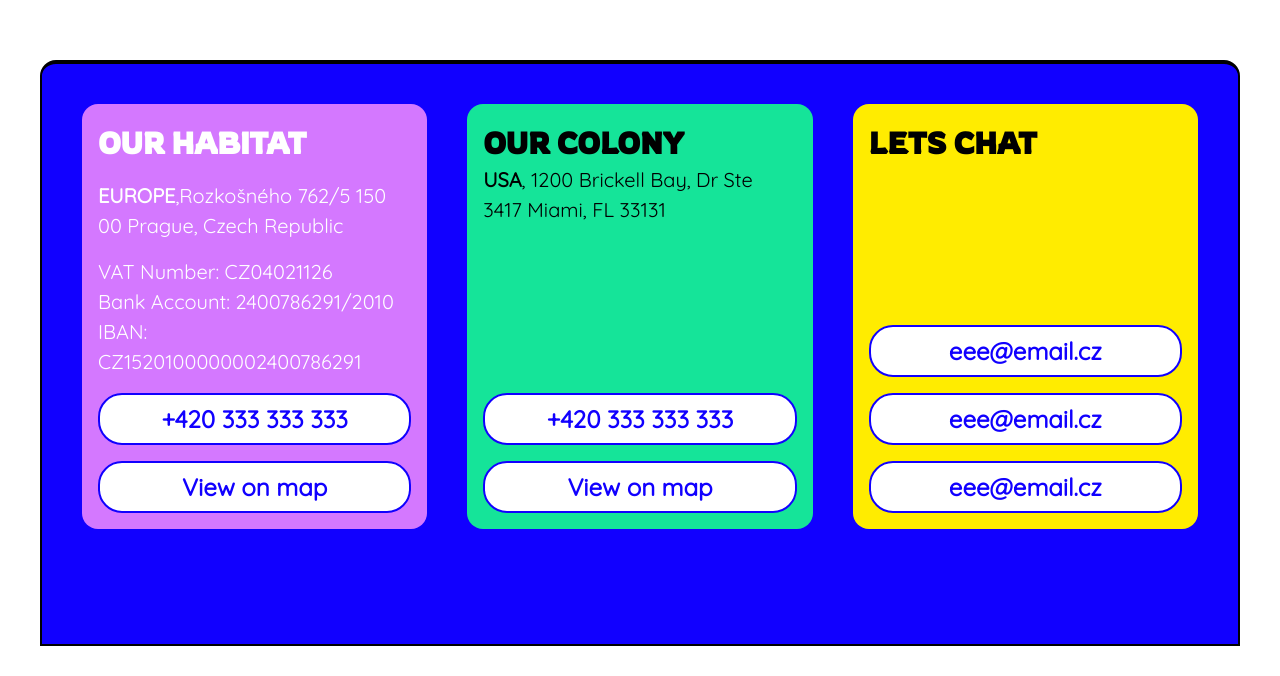
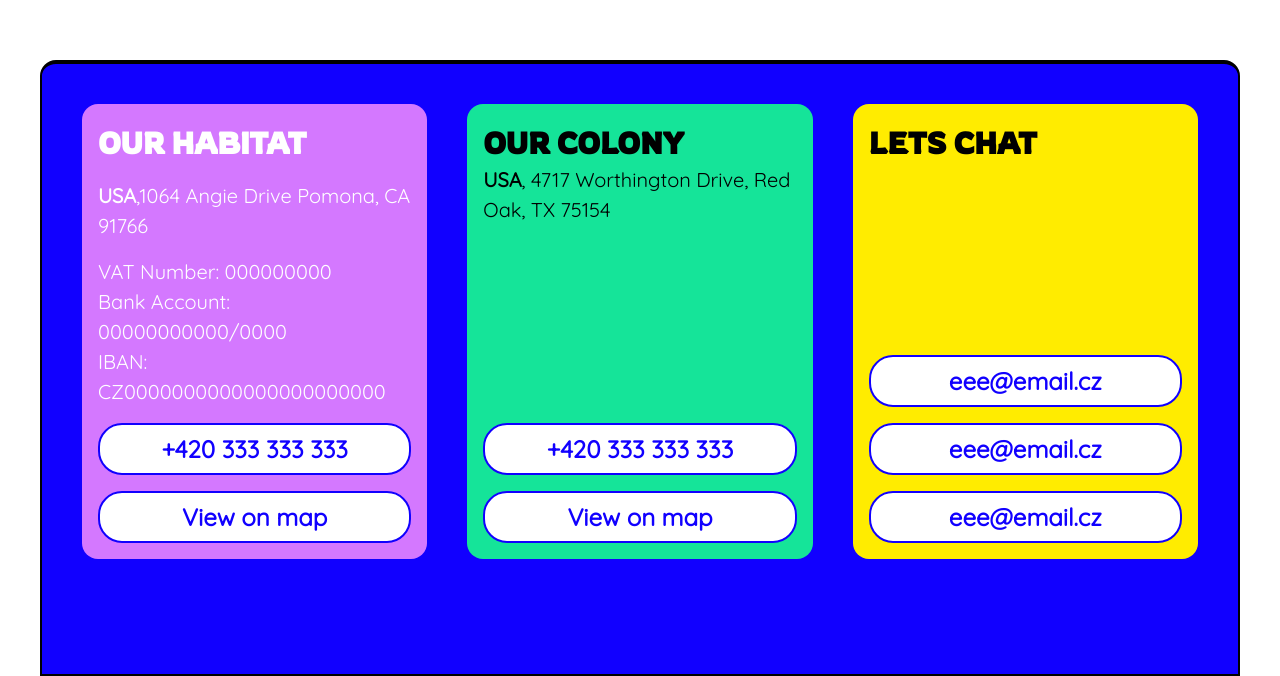
Before and after one commit to jindrahabarta/gsap, a Next.js app: page /gsap in a window 1280 px wide. Shown: the part 780-1456 px from the top of the page. Before the commit the page ends 1426 px from the top, so only its background shows below. Built offline with nearby package versions, Linux system fonts and the light colour scheme; what @designbycode/tailwindcss-text-stroke would draw is missing.

Commit message:
first commit

```diff
--- a/src/app/_globalComponents/Footer.tsx
+++ b/src/app/_globalComponents/Footer.tsx
@@ -11,14 +11,14 @@ const Footer = () => {
 
                         <div>
                             <p>
-                                <span className="font-bold">EUROPE</span>
-                                ,Rozkošného 762/5 150 00 Prague, Czech Republic
+                                <span className="font-bold">USA</span>
+                                ,1064 Angie Drive Pomona, CA 91766
                             </p>
                         </div>
                         <p>
-                            VAT Number: CZ04021126 <br />
-                            Bank Account: 2400786291/2010 <br />
-                            IBAN: CZ1520100000002400786291
+                            VAT Number: 000000000 <br />
+                            Bank Account: 00000000000/0000 <br />
+                            IBAN: CZ0000000000000000000000
                         </p>
                         <Link href="tel:222333333">
                             <Button className="w-full">
@@ -45,8 +45,8 @@ const Footer = () => {
                         <div>
                             <h2>our colony</h2>
                             <p>
-                                <span className=" font-bold">USA</span>, 1200
-                                Brickell Bay, Dr Ste 3417 Miami, FL 33131
+                                <span className=" font-bold">USA</span>, 4717
+                                Worthington Drive, Red Oak, TX 75154
                             </p>
                         </div>
 
--- a/src/app/_globalComponents/NavBar.tsx
+++ b/src/app/_globalComponents/NavBar.tsx
@@ -14,14 +14,11 @@ import useInitMainPage from '../_utils/useInitMainPage'
 const NavBar = () => {
     const path = usePathname()
 
-    // path === '/' && useInitMainPage()
-
     useEffect(() => {
         //inicializace LAYOUT Věcí
         useInitAnim(path)
 
         //inicializace Main page
-
         path === '/' && useInitMainPage()
     }, [path])
 
@@ -80,7 +77,7 @@ const NavBar = () => {
     }
 
     return (
-        <nav className=" flex items-center justify-between px-8 py-4 fixed w-full select-none z-40 navBar">
+        <nav className=" flex items-center justify-between px-8 py-4 fixed w-full select-none z-40 bg-transparent navBar">
             {/* <Loader path={path}></Loader> */}
             <Link href="/">
                 <h1
--- a/src/app/_utils/useInitAnim.jsx
+++ b/src/app/_utils/useInitAnim.jsx
@@ -1,9 +1,9 @@
 import gsap from 'gsap'
 import { ScrollTrigger } from 'gsap/dist/ScrollTrigger'
 
-const useInitAnim = (path) => {
+const AnimationInit = (path) => {
+    ScrollTrigger.getAll().forEach((trigger) => trigger.kill())
     gsap.registerPlugin(ScrollTrigger)
-    ScrollTrigger.getAll().forEach((trigger) => trigger.kill())
 
     //NAVBAR Default
     gsap.set('.navLogoDefault', {
@@ -25,9 +25,9 @@ const useInitAnim = (path) => {
         ScrollTrigger.create({
             trigger: section,
             start: 'top top',
-            end: '100% bottom',
+            end: 'bottom bottom',
             duration: 0.5,
-
+            markers: true,
             onEnter: () => {
                 if (section.classList.contains('blackNav')) {
                     gsap.to('.navBar', {
@@ -104,4 +104,4 @@ const useInitAnim = (path) => {
         }
     )
 }
-export default useInitAnim
+export default AnimationInit
--- a/src/app/_utils/useInitMainPage.tsx
+++ b/src/app/_utils/useInitMainPage.tsx
@@ -1,7 +1,7 @@
 import gsap from 'gsap'
 import { ScrollTrigger } from 'gsap/dist/ScrollTrigger'
 
-const useInitMainPage = () => {
+const InitMainPage = () => {
     gsap.registerPlugin(ScrollTrigger)
 
     // HERO section
@@ -243,4 +243,4 @@ const useInitMainPage = () => {
     // })
 }
 
-export default useInitMainPage
+export default InitMainPage
--- a/src/app/gsap/page.tsx
+++ b/src/app/gsap/page.tsx
@@ -1,6 +1,6 @@
 import React from 'react'
 
-const page = () => {
+const Gsap = () => {
     return (
         <main className="h-[100vh] w-full px-4 flex flex-col items-center z-20">
             <div className="h-screen w-full sticky top-0 overflow-hidden">
@@ -14,4 +14,4 @@ const page = () => {
     )
 }
 
-export default page
+export default Gsap
--- a/src/app/navbar/page.tsx
+++ b/src/app/navbar/page.tsx
@@ -1,7 +1,7 @@
 import React from 'react'
 import NavBar from './_components/NavBar'
 
-const page = () => {
+const NavBarPage = () => {
     const links: { link: string; text: string }[] = [
         {
             link: '#section-0',
@@ -39,4 +39,4 @@ const page = () => {
     )
 }
 
-export default page
+export default NavBarPage
--- a/src/app/page.tsx
+++ b/src/app/page.tsx
@@ -9,7 +9,7 @@ export default function Home() {
     return (
         <main className="flex flex-col items-center mainContainer ">
             <Hero isNav={false}></Hero>
-            <VideoSection isNav={true} navType="blackNav"></VideoSection>
+            <VideoSection isNav={false} navType="blackNav"></VideoSection>
             <Webuild isNav={true} navType="blackNav"></Webuild>
 
             <ColorSec isNav={true} navType="blackNav"></ColorSec>
--- a/src/app/skeleton/page.tsx
+++ b/src/app/skeleton/page.tsx
@@ -1,11 +1,11 @@
 'use client'
 import React, { useEffect, useState } from 'react'
-import Skeleton, { SkeletonTheme } from 'react-loading-skeleton'
+import Skeleton from 'react-loading-skeleton'
 import 'react-loading-skeleton/dist/skeleton.css'
 import Button from '../_globalComponents/Button'
 import Reload from '../_icons/Reload'
 
-const page = () => {
+const SkeletonPage = () => {
     const [isLoaded, setIsLoaded] = useState<boolean>(false)
 
     useEffect(() => {
@@ -61,4 +61,4 @@ const page = () => {
     )
 }
 
-export default page
+export default SkeletonPage
--- a/src/app/stripes/page.tsx
+++ b/src/app/stripes/page.tsx
@@ -2,12 +2,11 @@
 import React, { useState } from 'react'
 import './style.css'
 
-const page = () => {
+const Stripes = () => {
     const [isLoaded, setIsLoaded] = useState(false)
 
     setTimeout(() => {
         setIsLoaded(true)
-        console.log(isLoaded)
     }, 200)
 
     return (
@@ -37,4 +36,4 @@ const page = () => {
     )
 }
 
-export default page
+export default Stripes
```
